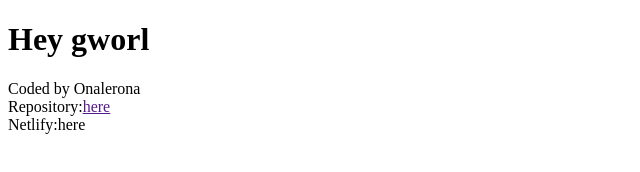
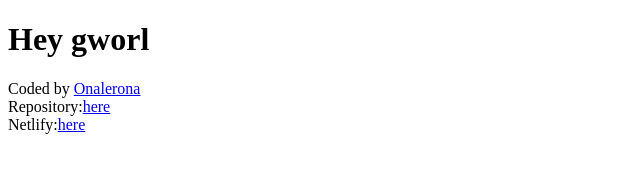
Before and after one commit to Ona0nline/weatherapp, a plain HTML site: page index.html in a window 1280 px wide. Shown: the whole page, without its empty margins (0-640 px from the left). Drawn offline with Linux system fonts and the light colour scheme.

Commit message:
Update index.html

```diff
--- a/index.html
+++ b/index.html
@@ -12,7 +12,7 @@
     </h1>
 
     <footer>
-      <p>Coded by Onalerona <br/> Repository:<a href="">here</a> <br/>Netlify:<a>here</a></p>
+      <p>Coded by <a href="https://github.com/Ona0nline" target="_blank">Onalerona</a> <br/> Repository:<a href="https://github.com/Ona0nline/weatherapp" target="_blank">here</a> <br/>Netlify:<a href="https://ona0nlineweatherapp.netlify.app/" target="_blank">here</a></p>
     </footer>
   </body>
 </html>
```
